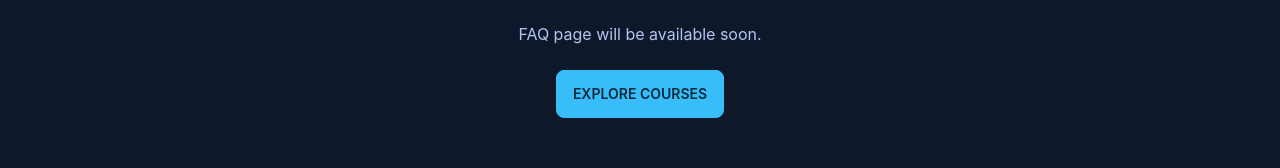
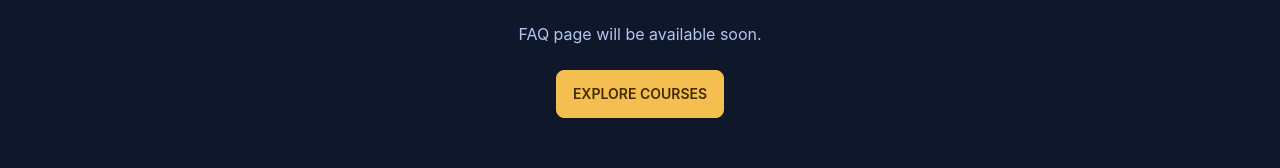
Before and after one commit to NaimurRahman3954/cognition-learning-center, a React (Create React App) app: page /faq in a window 1280 px wide. Shown: the part 376-544 px from the top of the page. Built offline with nearby package versions, Linux system fonts and the light colour scheme; no server answers; what tailwindcss-dotted-background would draw is missing.

Commit message:
course page updated

```diff
--- a/src/components/FAQ.js
+++ b/src/components/FAQ.js
@@ -4,13 +4,13 @@ import { Link } from 'react-router-dom'
 const FAQ = () => {
   return (
     <div>
-      <div className="hero min-h-screen bg-base-100 bg-dotted-spacing-4 bg-dotted-gray-700">
+      <div className="hero min-h-screen bg-base-100 bg-dotted-spacing-4 bg-dotted-gray-800">
         <div className="hero-content text-center mb-12">
           <div className="max-w-md">
             <h1 className="text-3xl font-bold">Hello there!</h1>
             <p className="py-6">FAQ page will be available soon.</p>
             <Link to="/courses">
-              <button className="btn btn-primary mb-12">Explore Courses</button>
+              <button className="btn btn-warning mb-12">Explore Courses</button>
             </Link>
           </div>
         </div>
```
